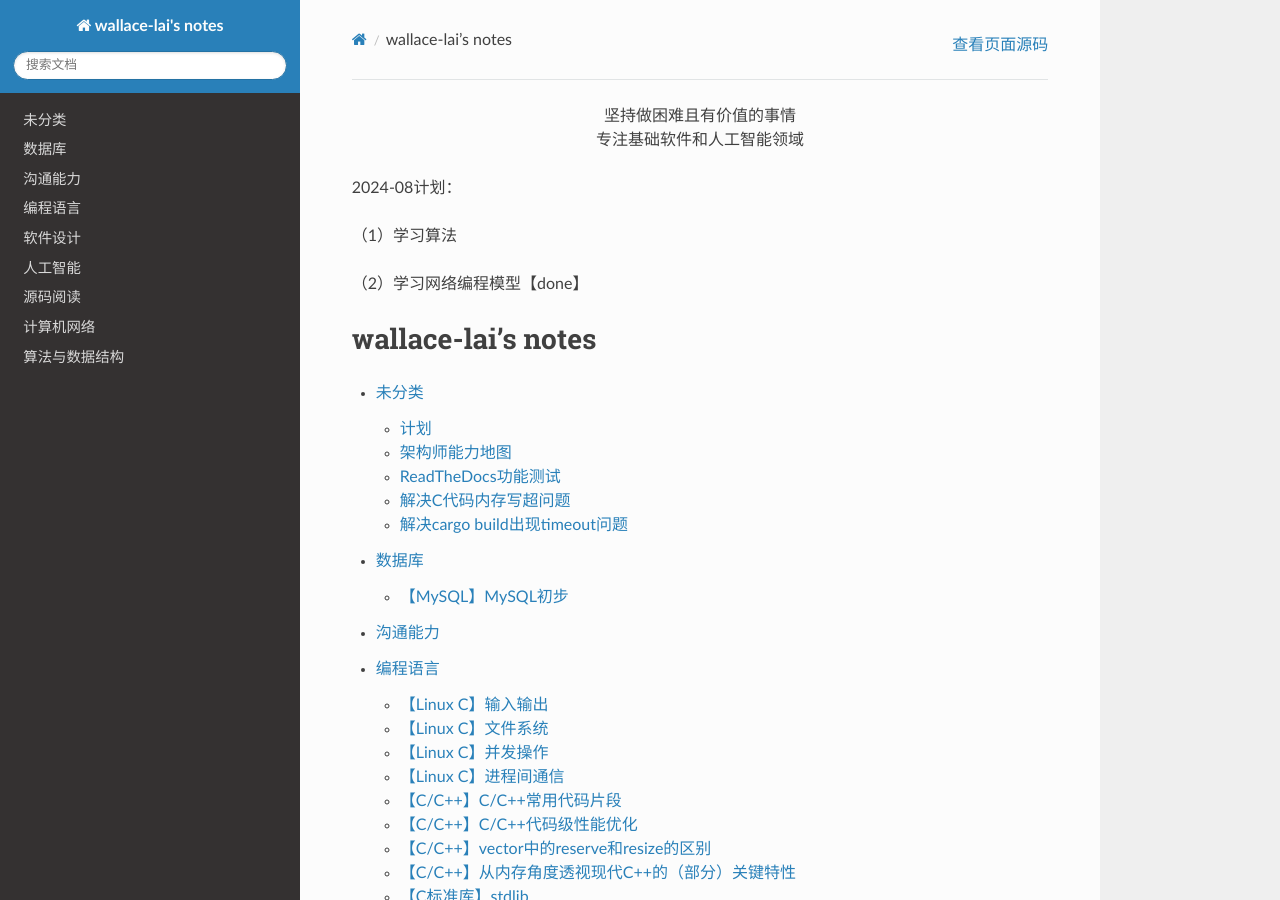
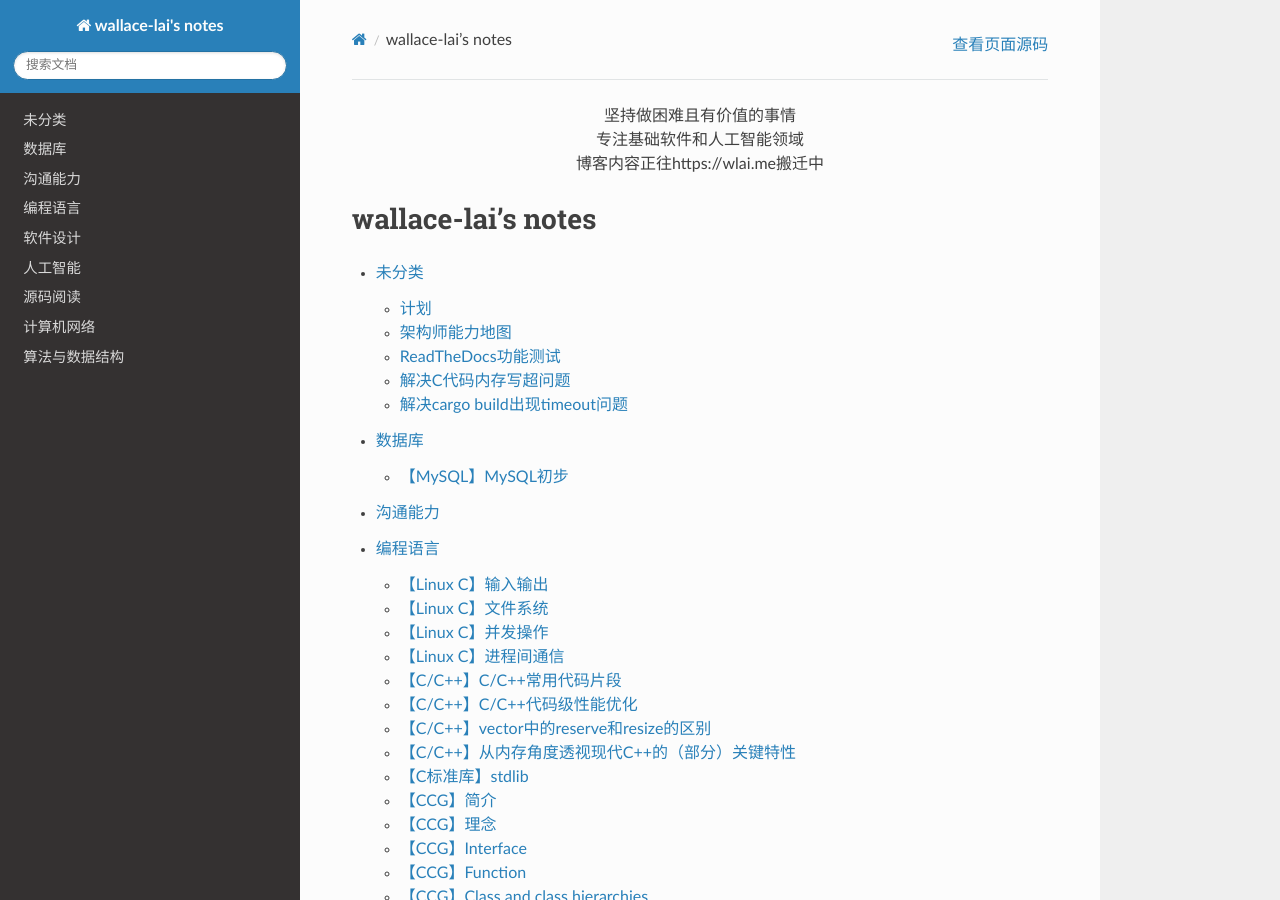
Before and after one commit to wallace-lai/learning-notes, a Sphinx documentation site: the page built from source/index.rst, in a window 1280 px wide and 900 px high. Built offline with Sphinx 7.4.7 and the Read the Docs theme 3.1.0, drawn with Linux system fonts in a browser that asks for light colours.

Commit message:
update (#163)

```diff
--- a/source/index.rst
+++ b/source/index.rst
@@ -6,13 +6,7 @@
 
 .. raw:: html
 
-   <p style="text-align:center;">坚持做困难且有价值的事情</br>专注基础软件和人工智能领域</p>
-
-2024-08计划：
-
-（1）学习算法
-
-（2）学习网络编程模型【done】
+   <p style="text-align:center;">坚持做困难且有价值的事情</br>专注基础软件和人工智能领域</br>博客内容正往https://wlai.me搬迁中</p>
 
 wallace-lai's notes
 ===============================================
```
